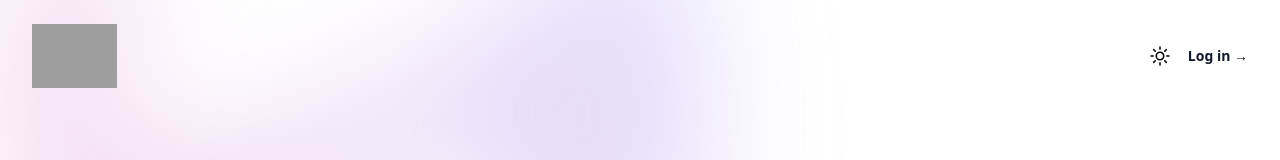
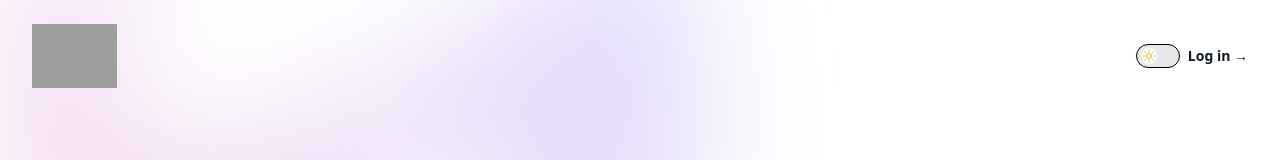
Before and after one commit to nkosi-tauro/korean-learning, a Vue app: page / in a window 1280 px wide. Shown: the top 160 px of the page. Built offline with nearby package versions, Linux system fonts and the light colour scheme; grey boxes are pictures that could not be loaded.

Commit message:
added ThemeToggle component, Tailwind dark class

```diff
--- a/index.html
+++ b/index.html
@@ -6,7 +6,7 @@
     <meta name="viewport" content="width=device-width, initial-scale=1.0" />
     <title>Vite + Vue + TS</title>
   </head>
-  <body class="h-full">
+  <body class="h-full dark:bg-black">
     <div id="app"></div>
     <script type="module" src="/src/main.ts"></script>
   </body>
--- a/src/core/HeroSection.vue
+++ b/src/core/HeroSection.vue
@@ -2,16 +2,13 @@
 import { ref } from 'vue'
 import { Dialog, DialogPanel } from '@headlessui/vue'
 import { Bars3Icon, SunIcon, XMarkIcon } from '@heroicons/vue/24/outline'
-import { useDark, useToggle } from '@vueuse/core';
+import ThemeToggle from './components/ThemeToggle.vue';
 
 const mobileMenuOpen = ref(false)
-const isDark = useDark()
-const toggleDarkMode = useToggle(isDark)
-
 </script>
 
 <template>
-  <div class="bg-white dark:bg-gray-900">
+  <div class="bg-white dark:bg-black">
     <header class="absolute inset-x-0 top-0 z-50">
       <nav class="flex items-center justify-between p-6 lg:px-8" aria-label="Global">
         <div class="flex lg:flex-1">
@@ -27,7 +24,7 @@ const toggleDarkMode = useToggle(isDark)
           </button>
         </div>
         <div class="hidden lg:flex lg:flex-1 lg:justify-end">
-          <button><SunIcon @click="toggleDarkMode()" class="h-6 w-6 mr-4 dark:text-yellow-500 "/></button>
+          <ThemeToggle/>
           <a href="#" class="text-sm font-semibold leading-6 text-gray-900 dark:text-white ">Log in <span aria-hidden="true">&rarr;</span></a>
         </div>
       </nav>
--- /dev/null
+++ b/src/core/components/ThemeToggle.vue
@@ -0,0 +1,33 @@
+<script setup>
+import { ref } from 'vue'
+import { Switch } from '@headlessui/vue'
+import { useDark, useToggle } from '@vueuse/core';
+import { MoonIcon, SunIcon } from '@heroicons/vue/24/outline'
+
+const isDark = useDark()
+const toggleDarkMode = useToggle(isDark)
+
+const enabled = ref(false)
+</script>
+
+<template>
+  <Switch
+    v-model="enabled"
+    as="template"
+    v-slot="{ checked }"
+    class="border border-black dark:border-white mr-2"
+    >
+    <button
+      @click="toggleDarkMode()"
+      class="relative inline-flex h-6 w-11 items-center rounded-full"
+      :class="checked ? 'bg-black' : 'bg-gray-200'">
+      <span class="sr-only">Enable notifications</span>
+      <span v-if="checked" :class="checked ? 'translate-x-6' : 'translate-x-1'">
+        <MoonIcon class="h-4 w-4 transform rounded-full bg-black text-white transition" />
+      </span>
+      <span v-else :class="checked ? 'translate-x-6' : 'translate-x-1'">
+        <SunIcon class="h-4 w-4 transform rounded-full bg-white text-yellow-500 transition" />
+      </span>
+    </button>
+  </Switch>
+</template>
--- a/src/core/views/DashboardTopNavigation.vue
+++ b/src/core/views/DashboardTopNavigation.vue
@@ -25,6 +25,7 @@ import {
 import { ChevronDownIcon, MagnifyingGlassIcon } from '@heroicons/vue/20/solid'
 import { RouterView } from 'vue-router';
 import { useDashboardStore } from '../store/dashboard';
+import ThemeToggle from '../components/ThemeToggle.vue';
 import DashboardSideBar from './DashboardSideBar.vue';
 import DashboardProfileDropdown from './DashboardProfileDropdown.vue';
 
@@ -52,8 +53,8 @@ const store = useDashboardStore();
           </div>
           <div class="flex items-center gap-x-4 lg:gap-x-6">
             <button type="button" class="-m-2.5 p-2.5 text-gray-400 hover:text-gray-500">
-              <span class="sr-only">View notifications</span>
-              <BellIcon class="h-6 w-6" aria-hidden="true" />
+              <span class="sr-only">Toggle Theme</span>
+              <ThemeToggle/>
             </button>
 
             <!-- Separator -->
--- a/src/core/views/MainLayout.vue
+++ b/src/core/views/MainLayout.vue
@@ -14,7 +14,7 @@ import DashboardTopNavigation from './DashboardTopNavigation.vue';
       <!-- Dashboard Top Navigation -->
       <DashboardTopNavigation/>
 
-      <main class="py-10">
+      <main class="py-10 dark:bg-slate-800">
         <div class="px-4 sm:px-6 lg:px-8">
           <!-- Main Content -->
           <RouterView/>
```
